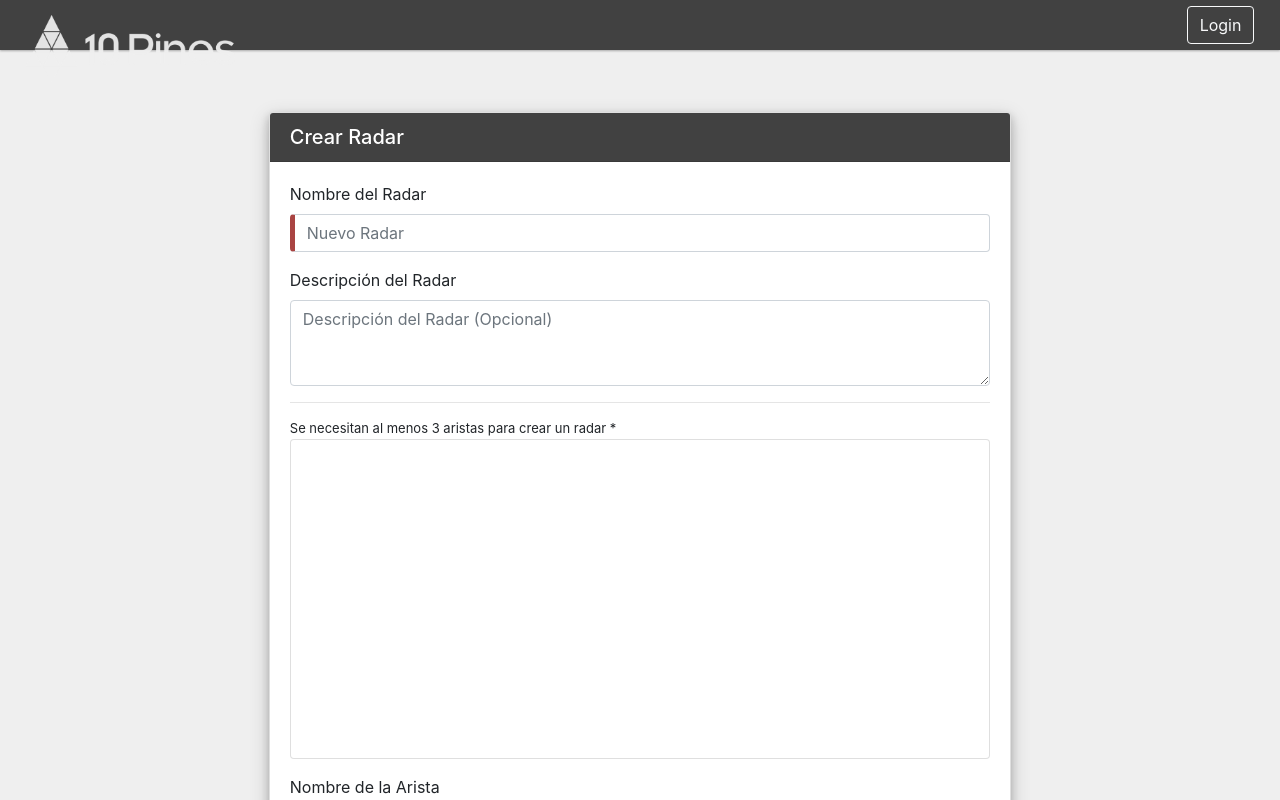
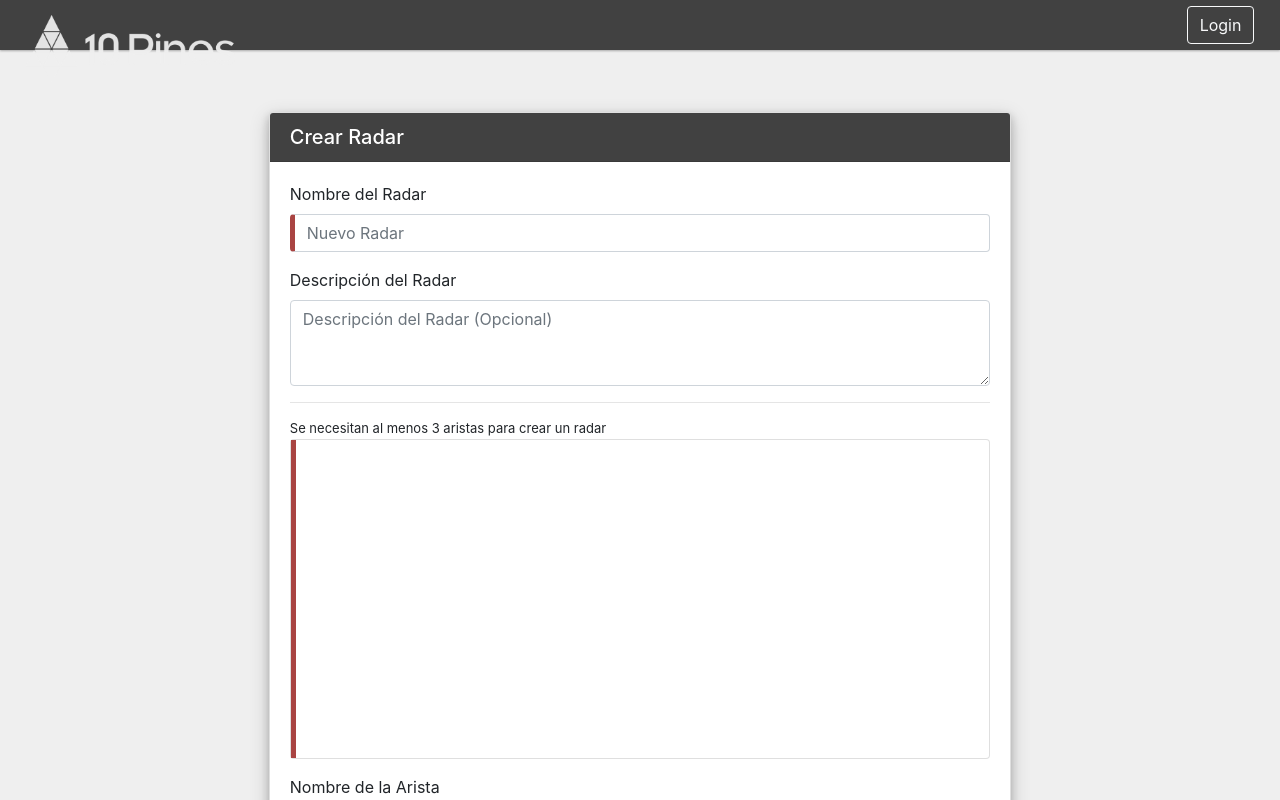
Before and after one commit to 10PinesLabs/radar, an Angular app: page /createRadar in a window 1280 px wide. Shown: the top 800 px of the page. Built offline with nearby package versions, Linux system fonts and the light colour scheme.

Commit message:
Agregado metodo que maneja las clases del card de las aristas

```diff
--- a/src/app/create-radar/axes-form/axes-form.component.html
+++ b/src/app/create-radar/axes-form/axes-form.component.html
@@ -1,7 +1,7 @@
-<p class="axes-label">Se necesitan al menos 3 aristas para crear un radar *</p>
+<p class="axes-label">Se necesitan al menos 3 aristas para crear un radar</p>
 
 <div class="card axis-card">
-  <div class="card-body axis-card-body">
+  <div [ngClass]="cardBodyClases()">
     <ul class="list-group">
       <li class="list-group-item" *ngFor="let axis of axes">
 
@@ -43,6 +43,7 @@
     required
   >
 </div>
+
 <div class="form-group">
   <label for="axisDescription">Descripción de la Arista</label>
   <textarea
--- a/src/app/create-radar/axes-form/axes-form.component.scss
+++ b/src/app/create-radar/axes-form/axes-form.component.scss
@@ -34,3 +34,11 @@
 .text-color {
     color: black;
 }
+
+.valid-axes-quantity {
+    border-left: 5px solid #42A948;
+}
+
+.invalid-axes-quantity {
+    border-left: 5px solid #a94442;
+}
--- a/src/app/create-radar/axes-form/axes-form.component.ts
+++ b/src/app/create-radar/axes-form/axes-form.component.ts
@@ -32,4 +32,13 @@ export class AxesFormComponent implements OnInit {
     return this.newAxis.title.length === 0;
   }
 
+  cardBodyClases() {
+    const classes = this.isAxesQuantityValid() ?
+      'card-body axis-card-body valid-axes-quantity' : 'card-body axis-card-body invalid-axes-quantity';
+    return classes;
+  }
+
+  private isAxesQuantityValid() {
+    return this.axes.length >= 3;
+  }
 }
--- a/src/app/create-radar/create-radar.component.html
+++ b/src/app/create-radar/create-radar.component.html
@@ -11,8 +11,6 @@
 
       <hr>
 
-      <p class="required-fields-label">Los campos con (*) son obligatorios</p>
-
       <div class="create-radar-button-div">
         <button [disabled]="radarIsInvalid()" type="submit" class="btn btn-success create-radar-button">Crear</button>
       </div>
```
